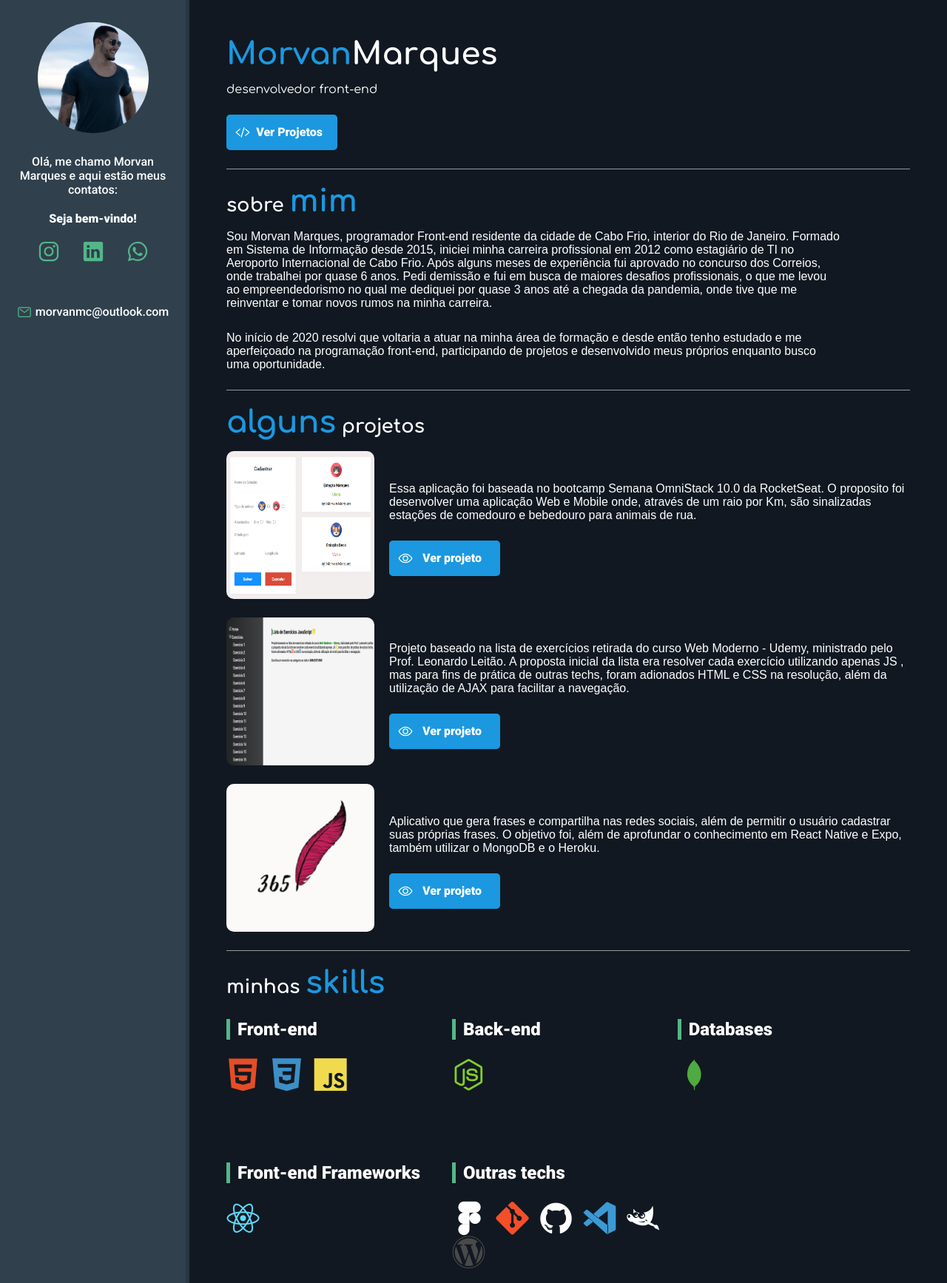
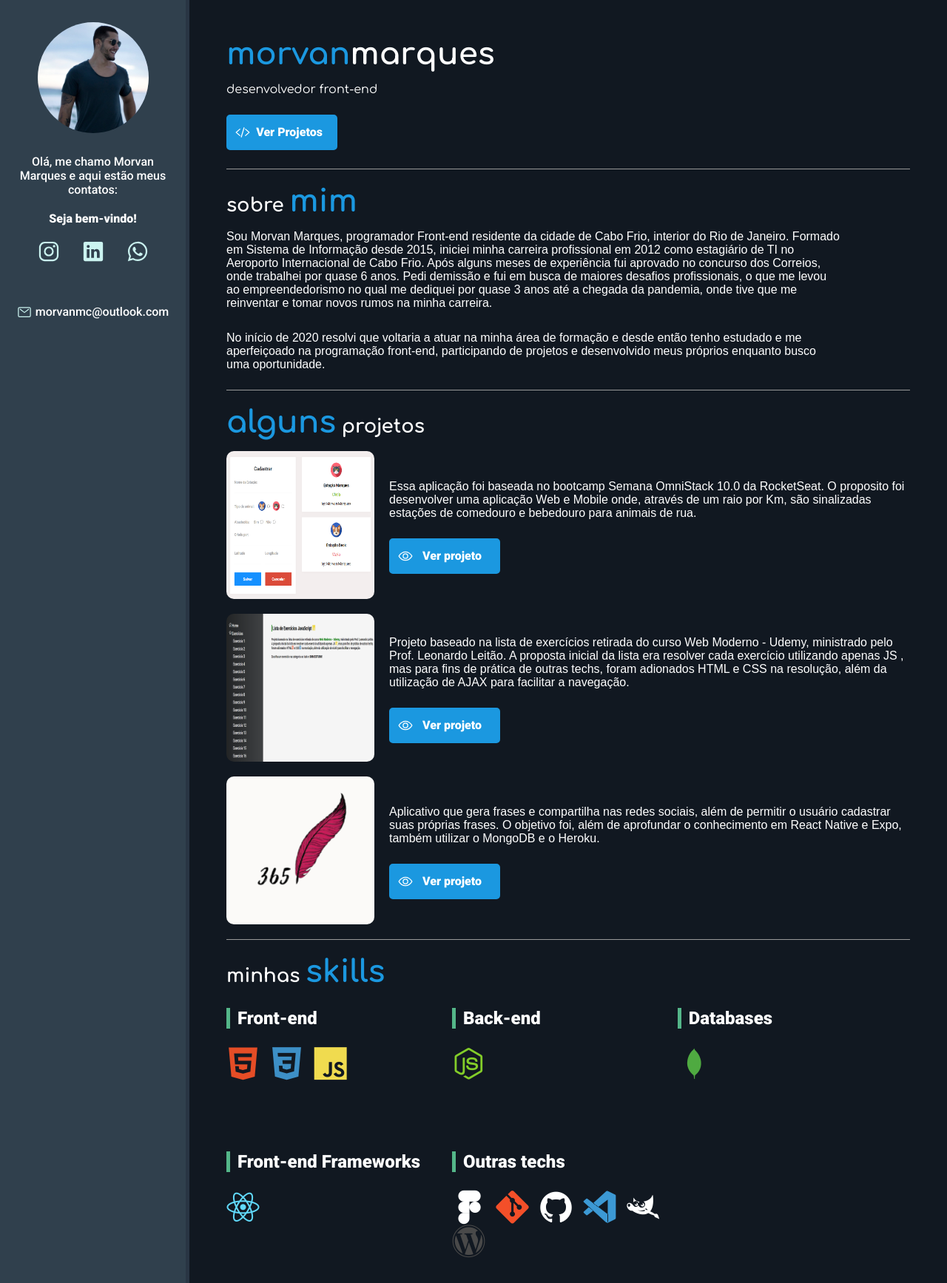
Before and after one commit to Morvanmc/Morvanmc.github.io, a plain HTML site: page index.html in a window 1280 px wide. Shown: the top 1735 px of the page at 74% size. Drawn offline with nearby package versions, Linux system fonts and the light colour scheme.

Commit message:
Atualização Responsividade

```diff
--- a/css/stylesheet.css
+++ b/css/stylesheet.css
@@ -16,6 +16,7 @@
     --bio-border-color: #293544;
     --about-bg-color: #111821;
     --highlight-2: #1B98E0;
+    --highlight-3: #cbf3f0;
 }
 
 /* General */
@@ -25,6 +26,9 @@
 }
 
 .highlight2 {
+    font-size: 42px;
+    margin-bottom: 15px;
+    font-family: 'Comfortaa', sans-serif;
     color: var(--highlight-2);
 }
 
@@ -86,7 +90,7 @@
 }
 
 #social-container li a {
-    color: var(--main-color);
+    color: var(--highlight-3);
     font-size: 30px;
 }
 
@@ -107,7 +111,7 @@
 }
 
 #email-container ion-icon {
-    color: var(--main-color);
+    color: var(--highlight-3);
     font-size: 20px;
     margin-right: 5px;
     max-width: 20px;
@@ -178,11 +182,6 @@
     background-color: transparent;
 }
 
-#div-projects {
-    display: flex;
-    flex-direction: column;
-}
-
 #project-item {
     display: flex;
     flex-direction: row;
@@ -193,6 +192,10 @@
     width: 200px;
     height: 200px;
     border-radius: 5%;
+    margin-bottom: 20px;
+}
+
+#project-item a {
     margin-bottom: 25px;
 }
 
@@ -274,6 +277,14 @@
         margin: 20px auto;
     }
 
+    #project-item {
+        flex-direction: column;
+    }
+
+    #project-item img {
+        margin-bottom: 10px;
+    }
+
     .skills-box {
         flex: 1 1 100%;
         max-width: 100%;
--- a/index.html
+++ b/index.html
@@ -48,7 +48,7 @@
 
         <section id="about-container">
             <div id="div-name">
-                <h1 id="name"><span id="name" class="highlight2">Morvan</span>Marques</h1>
+                <h1 id="name"><span class="highlight2">morvan</span>marques</h1>
                 <p id="subtitle">desenvolvedor front-end</p>
             </div>
 
@@ -57,7 +57,7 @@
             </a>
 
             <div id="div-about">
-                <h2 id="skills-section-title">sobre <span id="name" class="highlight2">mim</span></h2>
+                <h2 id="skills-section-title">sobre <span class="highlight2">mim</span></h2>
                 <p class="description">Sou Morvan Marques, programador Front-end residente da cidade de
                     Cabo Frio, interior do Rio de Janeiro. Formado em Sistema de Informação desde 2015,
                     iniciei minha carreira profissional em 2012 como estagiário de TI no Aeroporto Internacional
@@ -73,7 +73,7 @@
             </div>
 
             <div id="div-projects">
-                <h2 id="skills-section-title"><span id="name" class="highlight2">alguns</span> projetos</h2>
+                <h2 id="skills-section-title"><span class="highlight2">alguns</span> projetos</h2>
                 <div id="project-item">
                     <img src="img/StreetPets.png" alt="Street Pets">
                     <p class="project-description">Essa aplicação foi baseada no bootcamp Semana OmniStack 10.0 da
@@ -109,7 +109,7 @@
                 </div>
             </div>
 
-            <h2 id="skills-section-title">minhas <span id="name" class="highlight2">skills</span></h2>
+            <h2 id="skills-section-title">minhas <span class="highlight2">skills</span></h2>
             <div id="skills-container">
                 <div class="skills-box">
                     <p class="skills-title">Front-end</p>
```
